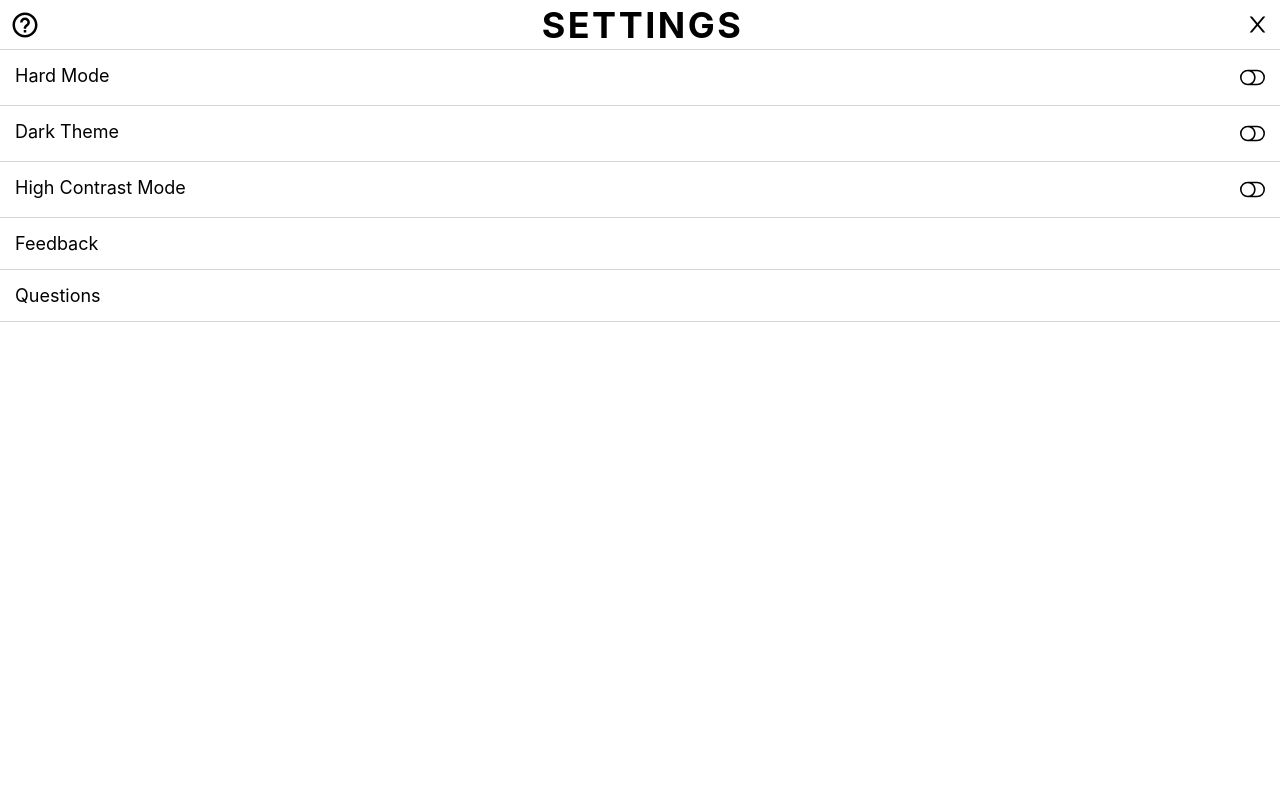
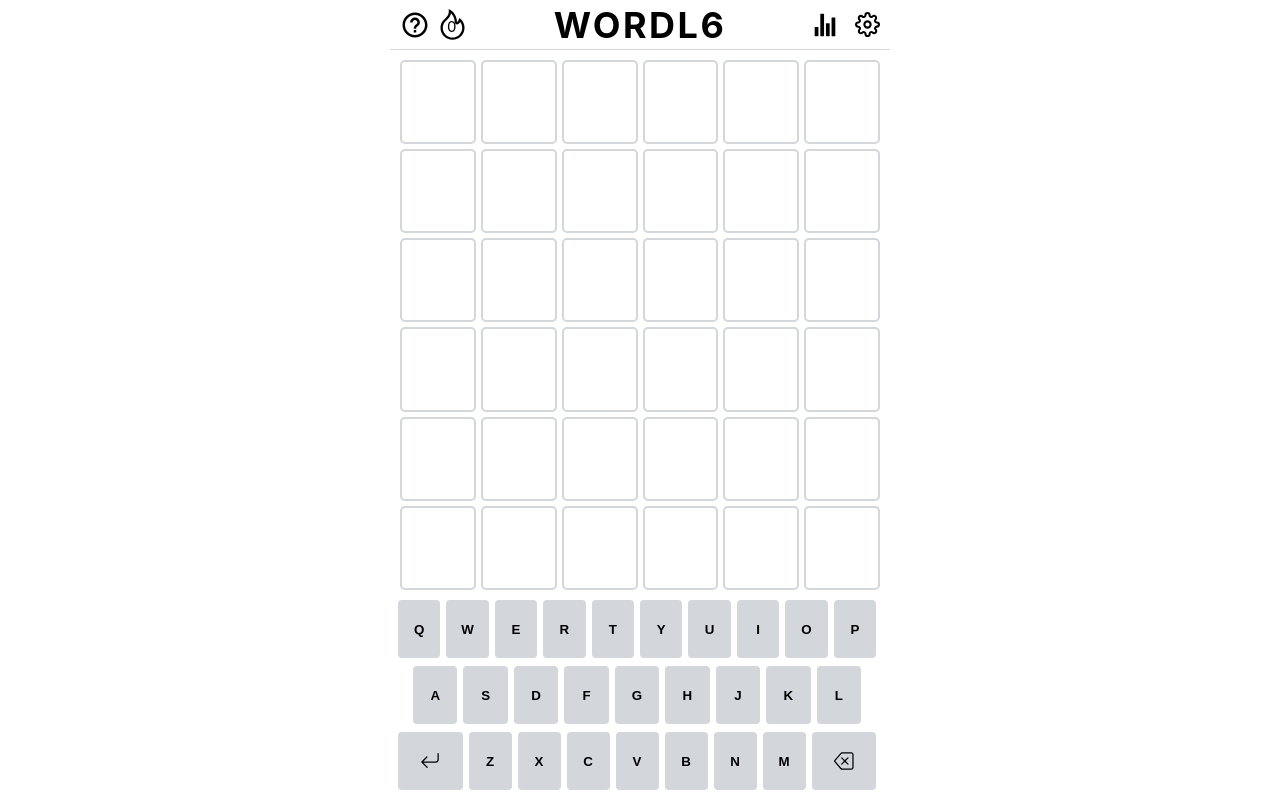
Before and after one commit to TheThomasY/wordl6, a Next.js app: page / in a window 1280 px wide. Built offline with nearby package versions, Linux system fonts and the light colour scheme.

Commit message:
feat: added copyright footer to settings page

```diff
--- a/components/UI/Settings.js
+++ b/components/UI/Settings.js
@@ -4,7 +4,7 @@ import React from 'react';
 import styles from './Settings.module.scss';
 
 // React Icons
-import { AiOutlineClose } from 'react-icons/ai';
+import { AiOutlineClose, AiOutlineCopyrightCircle } from 'react-icons/ai';
 import { BiHelpCircle } from 'react-icons/bi';
 import { BsToggleOff, BsToggleOn } from 'react-icons/bs';
 
@@ -27,23 +27,29 @@ export default function Settings(props) {
       <ul className={styles['setting-list']}>
         <li className={styles.setting}>
           <div className={styles['setting-label']}>Hard Mode</div>
-          <BsToggleOff size={'2.5rem'} />
+          <BsToggleOff size={'2.5rem'} className={styles.toggle} />
         </li>
         <li className={styles.setting}>
           <div className={styles['setting-label']}>Dark Theme</div>
-          <BsToggleOff size={'2.5rem'} />
+          <BsToggleOff size={'2.5rem'} className={styles.toggle} />
         </li>
         <li className={styles.setting}>
           <div className={styles['setting-label']}>High Contrast Mode</div>
-          <BsToggleOff size={'2.5rem'} />
+          <BsToggleOff size={'2.5rem'} className={styles.toggle} />
         </li>
         <li className={styles.setting}>
           <div className={styles['setting-label']}>Feedback</div>
+          <div className={styles.link}>Email</div>
         </li>
         <li className={styles.setting}>
           <div className={styles['setting-label']}>Questions</div>
+          <div className={styles.link}>FAQ</div>
         </li>
       </ul>
+      <div className={styles.footer}>
+        <AiOutlineCopyrightCircle color='grey' />
+        <div>2022 Tom Young</div>
+      </div>
     </div>
   );
 }
--- a/components/UI/Settings.module.scss
+++ b/components/UI/Settings.module.scss
@@ -2,8 +2,12 @@
   position: absolute;
   width: 100%;
   height: 100%;
+  max-width: 50rem;
   top: 0;
-  left: 0;
+  left: 50%;
+  display: flex;
+  flex-direction: column;
+  transform: translateX(-50%);
   background-color: rgb(255, 255, 255);
   z-index: 3000;
 }
@@ -25,7 +29,8 @@
 }
 
 .help,
-.close {
+.close,
+.toggle {
   display: grid;
   place-items: center;
   cursor: pointer;
@@ -38,3 +43,21 @@
   font-size: 1.8rem;
   border-bottom: 1px solid #d3d6da;
 }
+
+.link {
+  color: grey;
+  cursor: pointer;
+}
+
+.footer {
+  margin-top: auto;
+  padding: 1.5rem;
+  display: flex;
+  align-items: center;
+  font-size: 1.4rem;
+
+  div {
+    margin-left: 0.5rem;
+    color: grey;
+  }
+}
--- a/pages/index.js
+++ b/pages/index.js
@@ -62,7 +62,7 @@ export default function Home() {
   };
 
   // * Settings Screen ------
-  const [showSettings, setShowSettings] = useState(true);
+  const [showSettings, setShowSettings] = useState(false);
 
   const toggleSettings = () => {
     setShowSettings((prevShowSettings) => {
```
